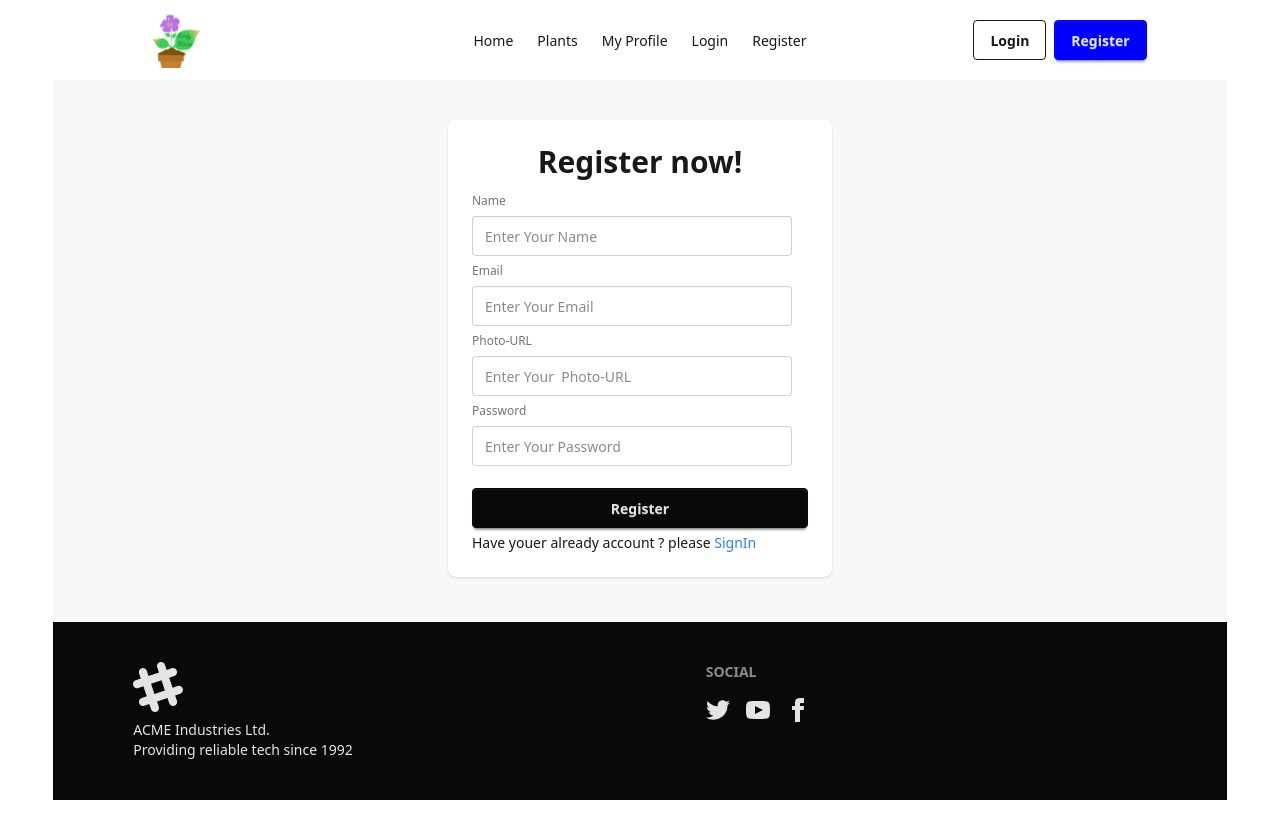
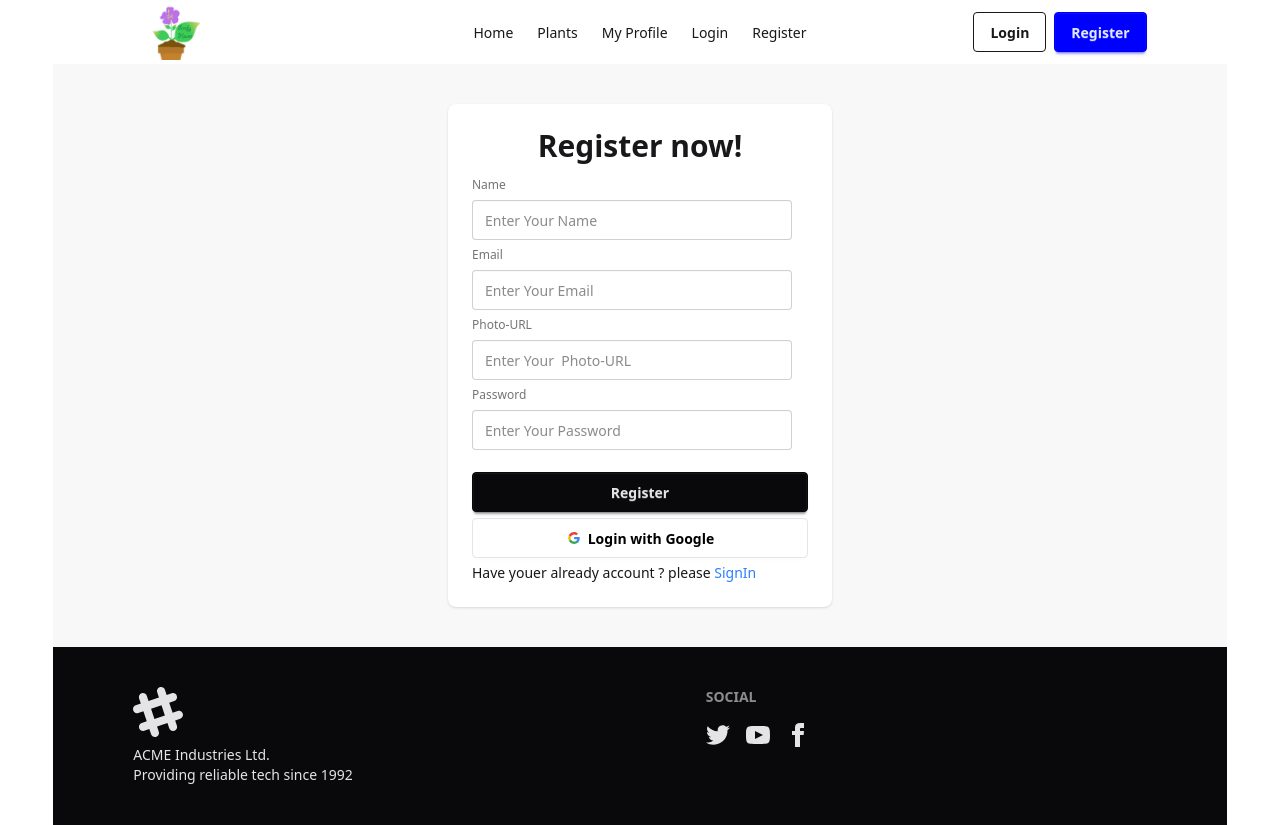
Before and after one commit to hasib-dev7/LeafyHaven, a React (Vite) app: page /register in a window 1280 px wide. Before the commit the page ends 800 px from the top, so only its background shows below. Built offline with nearby package versions, Linux system fonts and the light colour scheme; no server answers.

Commit message:
google signIn add

```diff
--- a/src/AuthenticationPages/Register/Register.jsx
+++ b/src/AuthenticationPages/Register/Register.jsx
@@ -1,10 +1,12 @@
 import { use } from "react";
-import { Link } from "react-router";
+import { Link, useNavigate } from "react-router";
 import { AuthContext } from "../../Context/AuthProvider/AuthContext";
 import { toast } from "react-toastify";
 
 const Register = () => {
-  const { createUser, setUser, updateUserProfile } = use(AuthContext);
+  const { createUser, setUser, updateUserProfile, googleSignIn } =
+    use(AuthContext);
+  const navigate = useNavigate();
   const handleRegister = async (e) => {
     e.preventDefault();
     // get form values
@@ -47,10 +49,12 @@
       const signUpUser = res.user;
       updateUserProfile({ displayName: name, photoURL: photo });
       setUser({ ...signUpUser, displayName: name, photoURL: photo });
-      console.log(signUpUser)
+      console.log(signUpUser);
       // form reset
       e.target.reset();
       toast.success(`Welcome, ${name}! Your account has been created.`);
+      // path  navigate to home page
+      navigate("/");
     } catch (err) {
       // form reset
       e.target.reset();
@@ -66,6 +70,14 @@
       }
       console.log("Registration error:", err.code);
     }
+  };
+  // google login
+  const handleGoogle = () => {
+    googleSignIn().then((res) => {
+      setUser(res.user);
+      // path  navigate to home page
+      navigate("/");
+    });
   };
   return (
     <>
@@ -112,6 +124,40 @@
                 />
 
                 <button className="btn btn-neutral mt-4">Register</button>
+                {/* Google */}
+                <button
+                  onClick={handleGoogle}
+                  className="btn bg-white text-black border-[#e5e5e5]"
+                >
+                  <svg
+                    aria-label="Google logo"
+                    width="16"
+                    height="16"
+                    xmlns="http://www.w3.org/2000/svg"
+                    viewBox="0 0 512 512"
+                  >
+                    <g>
+                      <path d="m0 0H512V512H0" fill="#fff"></path>
+                      <path
+                        fill="#34a853"
+                        d="M153 292c30 82 118 95 171 60h62v48A192 192 0 0190 341"
+                      ></path>
+                      <path
+                        fill="#4285f4"
+                        d="m386 400a140 175 0 0053-179H260v74h102q-7 37-38 57"
+                      ></path>
+                      <path
+                        fill="#fbbc02"
+                        d="m90 341a208 200 0 010-171l63 49q-12 37 0 73"
+                      ></path>
+                      <path
+                        fill="#ea4335"
+                        d="m153 219c22-69 116-109 179-50l55-54c-78-75-230-72-297 55"
+                      ></path>
+                    </g>
+                  </svg>
+                  Login with Google
+                </button>
               </fieldset>
               <p>
                 Have youer already account ? please{" "}
```
Also changed, not shown: src/assets/App-Error.png (added), src/assets/error-404.png (added).
